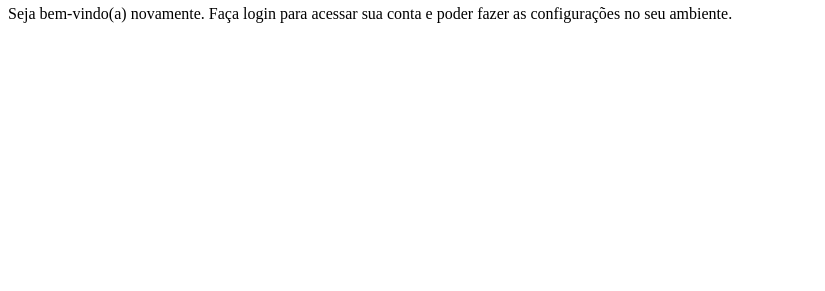
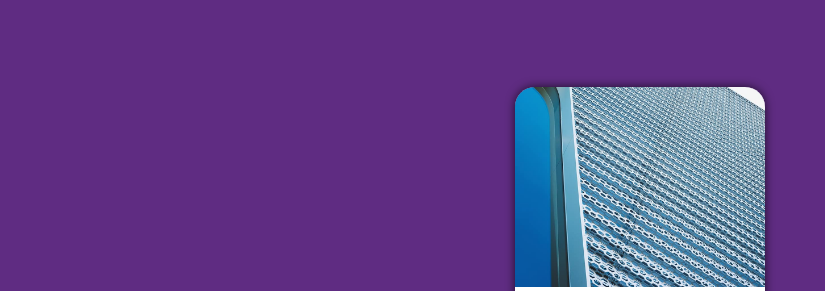
Before and after one commit to robsonsoaresid/projeto-login, a plain HTML site: page index.html in a window 1280 px wide. Shown: the part 88-379 px from the top of the page, without its empty margins (0-825 px from the left). Drawn offline with Linux system fonts and the light colour scheme.

Commit message:
projeto login

```diff
--- a/estilos/style.css
+++ b/estilos/style.css
@@ -5,3 +5,49 @@ Paletade cores
 Verde: #49a09d
 Lilás: #5f2c82
 */
+
+* {
+    font-family: Arial, Helvetica, sans-serif;
+    margin: 0px;
+    padding: 0px;
+    box-sizing:border-box;
+}
+
+body, html {
+    background-color: #5f2c82;
+    height: 100vh;
+    width: 100vw;
+}
+
+main {
+    position: relative;
+    height: 100vh;
+    width: 100vw;
+}
+
+section#login {
+    position: absolute;
+    top: 50%;
+    left: 50%;
+    transform: translate(-50%, -50%);
+    overflow: hidden;
+    box-shadow: 0px 0px 10px rgba(0, 0, 0, 0.712);
+
+    background-color: white;
+   width: 250px;
+   height: 450px;
+   border-radius: 20px;
+}
+
+section#login > div#imagem {
+    background: #5f2c82 url(../imagens/metal.jpg) no-repeat;
+    height: 200px;
+    background-position: left bottom;
+    background-size: cover;
+
+}
+
+section#login > div#formulario {
+    display: block;
+    padding: 10px;
+}
--- a/index.html
+++ b/index.html
@@ -5,13 +5,14 @@
     <meta name="viewport" content="width=device-width, initial-scale=1.0">
     <title>Login</title>
     <link rel="stylesheet" href="estilos/style.css">
+    <link rel="stylesheet" href="estilos/media-query.css">
 </head>
 <body>
 
     <main>
         <section id="login">
             <div id="imagem">
-                foto
+
             </div>
             <div id="formulario">
                 <h1>Login</h1>
```
